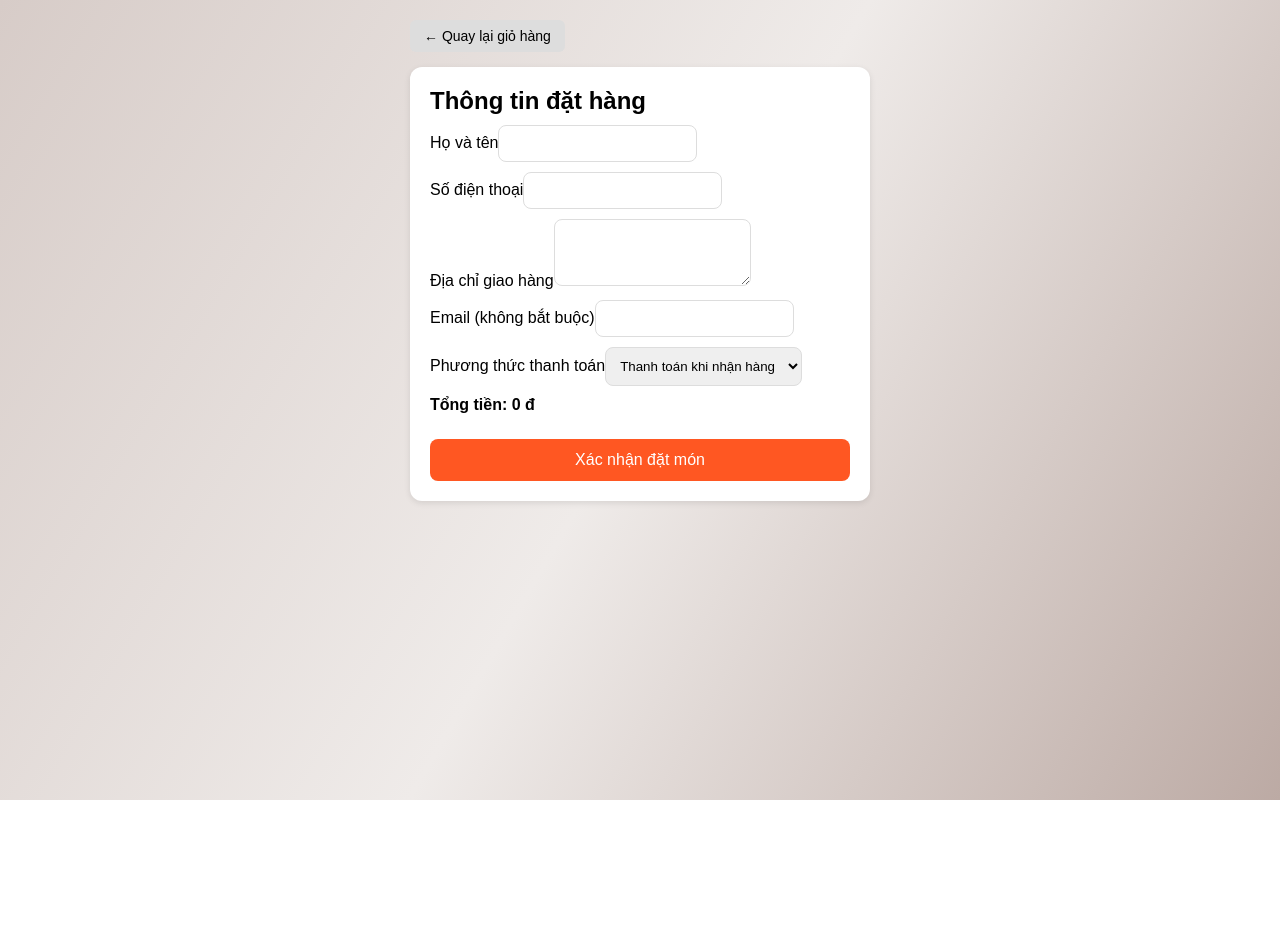
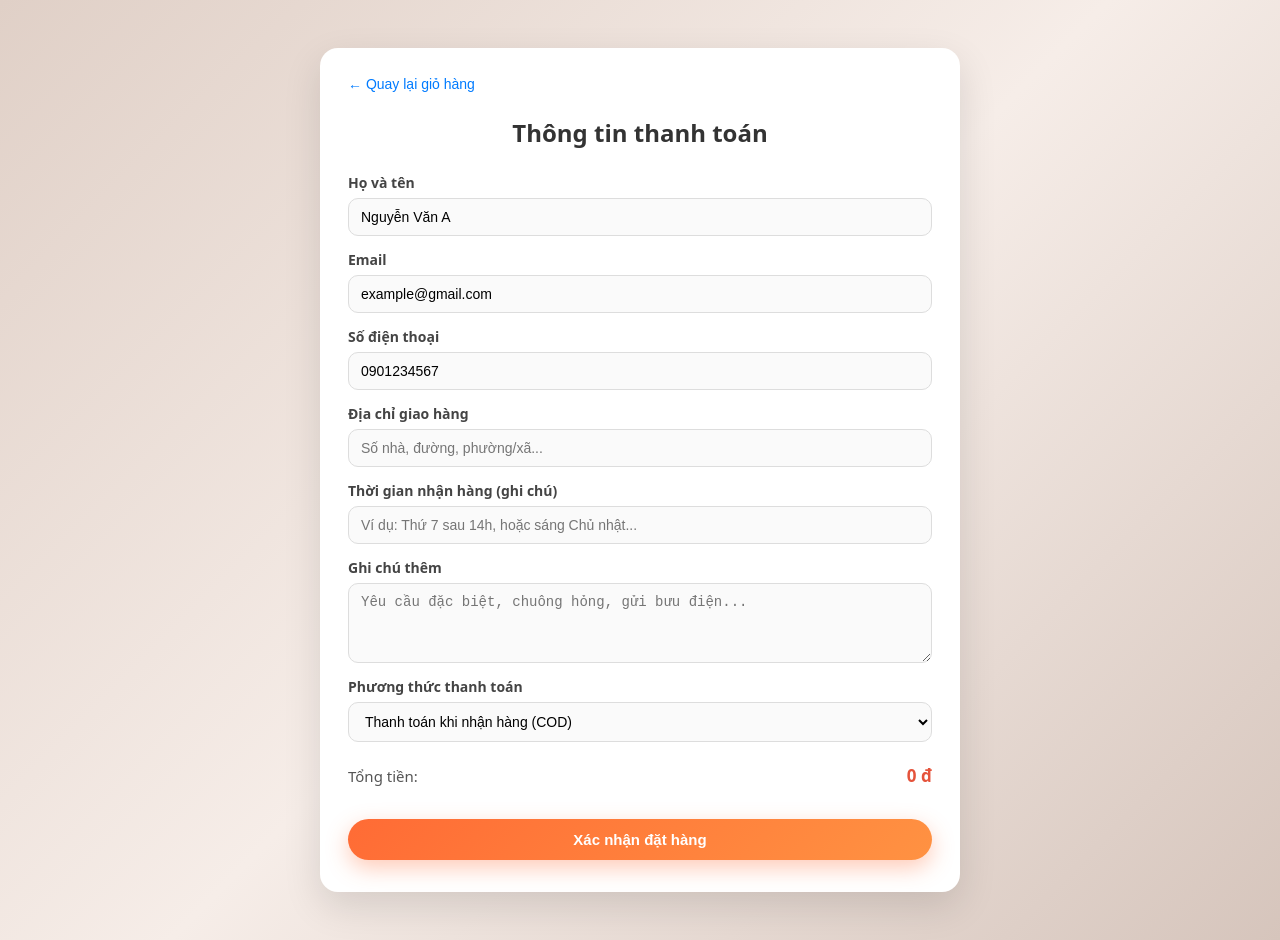
Before and after one commit to LiLQD/a2_coffee_haui, a React (Vite) app in the folder frontend/: page /checkout in a window 1280 px wide. Before the commit the page ends 800 px from the top, so only its background shows below. Built offline with nearby package versions, Linux system fonts and the light colour scheme; no server answers.

Commit message:
Update Checkout page UI

```diff
--- a/frontend/src/assets/styles/checkOutPage.css
+++ b/frontend/src/assets/styles/checkOutPage.css
@@ -1,48 +1,157 @@
-.checkout-container {
-  padding: 20px;
-  max-width: 500px;
-  margin: auto;
+/* Nền tổng thể giống screenshot: gradient nhẹ, form ở giữa */
+
+.checkout-page {
+  min-height: 100vh;
+  padding: 48px 16px;
+  display: flex;
+  justify-content: center;
+  align-items: flex-start;
+  background: linear-gradient(135deg, #e0d0c7, #f6ede8, #d6c5bc);
+  font-family: "Poppins", system-ui, -apple-system, BlinkMacSystemFont,
+    "Segoe UI", sans-serif;
 }
+
+/* Card chính */
+
+.checkout-card {
+  width: 100%;
+  max-width: 640px;
+  background: #ffffff;
+  border-radius: 18px;
+  padding: 24px 28px 32px;
+  box-shadow: 0 14px 38px rgba(0, 0, 0, 0.12);
+}
+
+/* Nút quay lại */
+
+.checkout-back {
+  background: none;
+  border: none;
+  padding: 0;
+  margin-bottom: 16px;
+  font-size: 14px;
+  color: #007bff;
+  cursor: pointer;
+  text-decoration: none;
+}
+
+.checkout-back:hover {
+  text-decoration: underline;
+}
+
+/* tiêu đề */
+
+.checkout-title {
+  text-align: center;
+  margin: 8px 0 24px;
+  font-size: 24px;
+  font-weight: 700;
+  color: #333333;
+}
+
+/* Form và input */
 
 .checkout-form {
   display: flex;
   flex-direction: column;
-  gap: 10px;
-  background: white;
-  padding: 20px;
-  border-radius: 12px;
-  box-shadow: 0 2px 6px rgba(0,0,0,0.1);
+  gap: 14px;
 }
 
-.checkout-form input,
-.checkout-form textarea,
-.checkout-form select {
-  padding: 10px;
-  border: 1px solid #ddd;
-  border-radius: 8px;
+.checkout-form-group {
+  display: flex;
+  flex-direction: column;
+  gap: 6px;
 }
 
-.confirm-btn {
-  margin-top: 15px;
-  padding: 12px;
-  background: #ff5722;
-  color: white;
-  border: none;
-  border-radius: 8px;
-  font-size: 16px;
+.checkout-label {
+  font-size: 14px;
+  font-weight: 600;
+  color: #444444;
 }
 
-/*back button*/
-.back-btn {
-  background: #ddd;
-  border: none;
-  padding: 8px 14px;
-  border-radius: 6px;
-  cursor: pointer;
-  margin-bottom: 15px;
+.checkout-input,
+.checkout-textarea,
+.checkout-select {
+  width: 100%;
+  border-radius: 10px;
+  border: 1px solid #dddddd;
+  padding: 10px 12px;
   font-size: 14px;
+  outline: none;
+  transition: border-color 0.2s ease, box-shadow 0.2s ease;
+  background-color: #fafafa;
 }
 
-.back-btn:hover {
-  background: #ccc;
+.checkout-input:focus,
+.checkout-textarea:focus,
+.checkout-select:focus {
+  border-color: #ff6b35;
+  box-shadow: 0 0 0 2px rgba(255, 107, 53, 0.2);
+  background-color: #ffffff;
 }
+
+.checkout-textarea {
+  resize: vertical;
+  min-height: 80px;
+}
+
+/* Tổng tiền */
+
+.checkout-summary {
+  display: flex;
+  justify-content: space-between;
+  align-items: center;
+  margin-top: 8px;
+  font-size: 15px;
+}
+
+.checkout-summary span {
+  color: #555555;
+}
+
+.checkout-summary strong {
+  color: #e5533b;
+  font-size: 17px;
+}
+
+/* Nút submit */
+
+.checkout-submit {
+  margin-top: 18px;
+  width: 100%;
+  border: none;
+  border-radius: 999px;
+  padding: 12px 0;
+  background: linear-gradient(135deg, #ff6b35, #ff9242);
+  color: #ffffff;
+  font-weight: 600;
+  font-size: 15px;
+  cursor: pointer;
+  transition: transform 0.1s ease, box-shadow 0.1s ease,
+    opacity 0.15s ease;
+  box-shadow: 0 8px 22px rgba(255, 107, 53, 0.35);
+}
+
+.checkout-submit:hover {
+  opacity: 0.95;
+  transform: translateY(-1px);
+  box-shadow: 0 10px 26px rgba(255, 107, 53, 0.4);
+}
+
+.checkout-submit:active {
+  transform: translateY(0);
+  box-shadow: 0 6px 18px rgba(255, 107, 53, 0.3);
+}
+
+/* Responsive */
+
+@media (max-width: 768px) {
+  .checkout-card {
+    padding: 20px 18px 24px;
+    border-radius: 14px;
+  }
+
+  .checkout-title {
+    font-size: 21px;
+  }
+}
--- a/frontend/src/pages/CheckoutPage.jsx
+++ b/frontend/src/pages/CheckoutPage.jsx
@@ -1,165 +1,173 @@
+// src/pages/CheckoutPage.jsx
 import React, { useMemo, useState } from "react";
-import { useNavigate } from "react-router-dom";
+import { useLocation, useNavigate } from "react-router-dom";
 import "../assets/styles/checkOutPage.css";
-import { getCart, clearCart } from "../utils/cartStore";
-
-const API_BASE =
-  import.meta.env.VITE_API_BASE_URL || "http://localhost:3000/api";
+import { getCart } from "../utils/cartStore";
 
 export default function CheckoutPage() {
+  const location = useLocation();
   const navigate = useNavigate();
-  const cart = getCart ? getCart() : [];
 
-  const totalAmount = useMemo(
-    () =>
-      (Array.isArray(cart) ? cart : []).reduce(
-        (sum, item) => sum + (Number(item.price) || 0) * (item.quantity || 1),
+  // Ưu tiên cart truyền từ CartPage qua state, nếu không thì đọc lại từ localStorage
+  const cartFromState = location.state?.cart;
+
+  const cart = useMemo(() => {
+    if (Array.isArray(cartFromState) && cartFromState.length > 0) {
+      return cartFromState;
+    }
+    try {
+      const stored = getCart ? getCart() : [];
+      return Array.isArray(stored) ? stored : [];
+    } catch {
+      return [];
+    }
+  }, [cartFromState]);
+
+  const totalAmount = cart.reduce(
+    (sum, item) => sum + (item.price || 0) * (item.quantity || 1),
     0
-      ),
-    [cart]
   );
 
   const [form, setForm] = useState({
-    name: "",
-    phone: "",
+    fullName: "Nguyễn Văn A",
+    email: "example@gmail.com",
+    phone: "0901234567",
     address: "",
-    email: "",
+    receiveTime: "",
+    note: "",
     payment_method: "CASH_ON_DELIVERY",
   });
 
-  const handleChange = (e) => {
-    const { name, value } = e.target;
-    setForm((prev) => ({ ...prev, [name]: value }));
-  };
-
-  const handleBack = () => {
-    navigate("/cart");
+  const handleChange = (field) => (e) => {
+    setForm((prev) => ({
+      ...prev,
+      [field]: e.target.value,
+    }));
   };
 
   const handleSubmit = async (e) => {
     e.preventDefault();
 
-    if (!cart || !cart.length) {
-      alert("Giỏ hàng đang trống.");
+    if (!cart.length) {
+      alert("Giỏ hàng đang trống, hãy chọn món trước.");
+      navigate("/cart");
       return;
     }
 
-    try {
-      const payload = {
-        userId: 1, // tạm thời hard-code; sau nối với hệ thống đăng nhập
-        customer: {
-          name: form.name,
-          phone: form.phone,
-          address: form.address,
-          email: form.email,
-          payment_method: form.payment_method,
-        },
-        items: cart.map((item) => ({
-          productId: item.id,
-          quantity: item.quantity || 1,
-          unitPrice: Number(item.price) || 0,
-        })),
-        totalAmount,
-      };
-
-      const res = await fetch(`${API_BASE}/orders`, {
-        method: "POST",
-        headers: { "Content-Type": "application/json" },
-        body: JSON.stringify(payload),
-      });
-
-      if (!res.ok) {
-        const text = await res.text();
-        console.error("Create order failed:", text);
-        alert("Tạo đơn hàng thất bại. Vui lòng thử lại.");
-        return;
-      }
-
-      const data = await res.json();
-      console.log("Order created:", data);
-
-      // Xoá giỏ + quay về trang chủ (hoặc trang cảm ơn)
-      if (clearCart) clearCart();
-      alert("Đặt món thành công!");
-      navigate("/home");
-    } catch (err) {
-      console.error(err);
-      alert("Có lỗi xảy ra khi gửi đơn hàng.");
-    }
+    // Ở bước này chỉ submit giả, phần gọi API tạo order sẽ làm sau
+    alert(
+      `Đặt hàng demo thành công!\nTổng tiền: ${totalAmount.toLocaleString(
+        "vi-VN"
+      )} đ\n\nSau này sẽ gọi API /api/orders ở bước này.`
+    );
   };
 
   return (
-    <div className="checkout-container">
-      <button className="back-btn" type="button" onClick={handleBack}>
+    <div className="checkout-page">
+      <div className="checkout-card">
+        {/* Link quay lại giỏ hàng */}
+        <button
+          type="button"
+          className="checkout-back"
+          onClick={() => navigate("/cart")}
+        >
           ← Quay lại giỏ hàng
         </button>
 
+        <h1 className="checkout-title">Thông tin thanh toán</h1>
+
         <form className="checkout-form" onSubmit={handleSubmit}>
-        <h2>Thông tin đặt hàng</h2>
-
-        <label>
-          Họ và tên
+          <div className="checkout-form-group">
+            <label className="checkout-label">Họ và tên</label>
             <input
-            name="name"
               type="text"
-            value={form.name}
-            onChange={handleChange}
+              className="checkout-input"
+              value={form.fullName}
+              onChange={handleChange("fullName")}
               required
             />
-        </label>
+          </div>
 
-        <label>
-          Số điện thoại
+          <div className="checkout-form-group">
+            <label className="checkout-label">Email</label>
             <input
-            name="phone"
+              type="email"
+              className="checkout-input"
+              value={form.email}
+              onChange={handleChange("email")}
+            />
+          </div>
+
+          <div className="checkout-form-group">
+            <label className="checkout-label">Số điện thoại</label>
+            <input
               type="tel"
+              className="checkout-input"
               value={form.phone}
-            onChange={handleChange}
+              onChange={handleChange("phone")}
               required
             />
-        </label>
+          </div>
 
-        <label>
-          Địa chỉ giao hàng
-          <textarea
-            name="address"
-            rows={3}
+          <div className="checkout-form-group">
+            <label className="checkout-label">Địa chỉ giao hàng</label>
+            <input
+              type="text"
+              className="checkout-input"
+              placeholder="Số nhà, đường, phường/xã..."
               value={form.address}
-            onChange={handleChange}
+              onChange={handleChange("address")}
               required
             />
-        </label>
-
-        <label>
-          Email (không bắt buộc)
-          <input
-            name="email"
-            type="email"
-            value={form.email}
-            onChange={handleChange}
-          />
-        </label>
-
-        <label>
-          Phương thức thanh toán
-          <select
-            name="payment_method"
-            value={form.payment_method}
-            onChange={handleChange}
-          >
-            <option value="CASH_ON_DELIVERY">Thanh toán khi nhận hàng</option>
-            <option value="MOCK">Thanh toán giả lập (test)</option>
-          </select>
-        </label>
-
-        <div>
-          <strong>Tổng tiền: {totalAmount.toLocaleString("vi-VN")} đ</strong>
           </div>
 
-        <button className="confirm-btn" type="submit">
-          Xác nhận đặt món
+          <div className="checkout-form-group">
+            <label className="checkout-label">Thời gian nhận hàng (ghi chú)</label>
+            <input
+              type="text"
+              className="checkout-input"
+              placeholder="Ví dụ: Thứ 7 sau 14h, hoặc sáng Chủ nhật..."
+              value={form.receiveTime}
+              onChange={handleChange("receiveTime")}
+            />
+          </div>
+
+          <div className="checkout-form-group">
+            <label className="checkout-label">Ghi chú thêm</label>
+            <textarea
+              className="checkout-textarea"
+              rows={3}
+              placeholder="Yêu cầu đặc biệt, chuông hỏng, gửi bưu điện..."
+              value={form.note}
+              onChange={handleChange("note")}
+            />
+          </div>
+
+          <div className="checkout-form-group">
+            <label className="checkout-label">Phương thức thanh toán</label>
+            <select
+              className="checkout-select"
+              value={form.payment_method}
+              onChange={handleChange("payment_method")}
+            >
+              <option value="CASH_ON_DELIVERY">
+                Thanh toán khi nhận hàng (COD)
+              </option>
+              <option value="MOCK">Thanh toán thử (mock)</option>
+            </select>
+          </div>
+
+          {/* Tổng tiền */}
+          <div className="checkout-summary">
+            <span>Tổng tiền:</span>
+            <strong>{totalAmount.toLocaleString("vi-VN")} đ</strong>
+          </div>
+
+          <button type="submit" className="checkout-submit">
+            Xác nhận đặt hàng
           </button>
         </form>
       </div>
+    </div>
   );
 }
```
Lines whose indentation alone changed are shown as unchanged.
